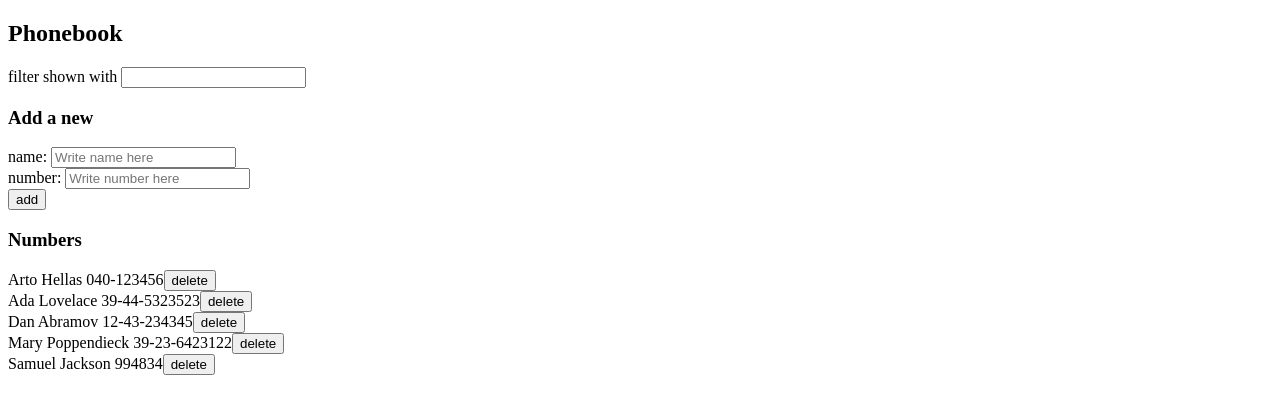
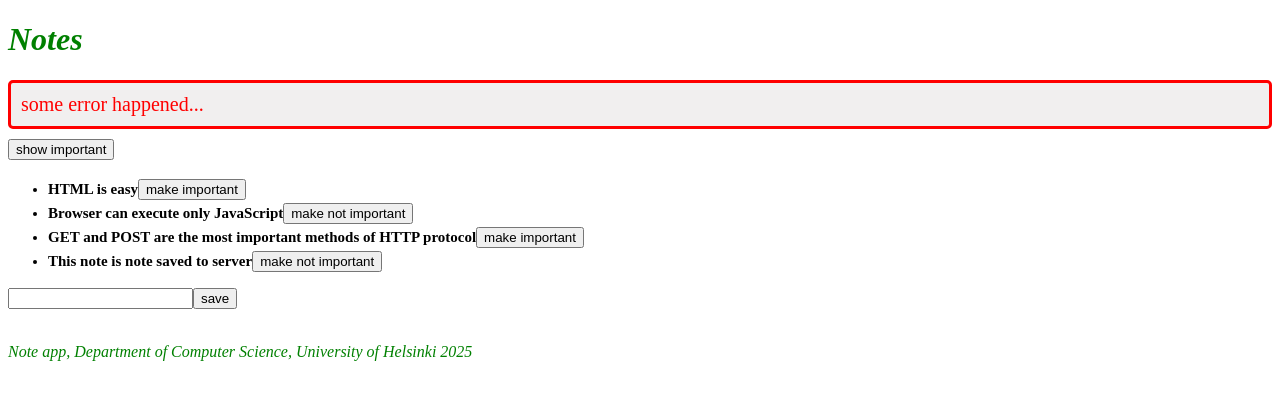
Before and after one commit to Newchxppa/fullstackopen, a React (Vite) app in the folder part2Folder/part2/: page / in a window 1280 px wide. Shown: the top 414 px of the page. Built offline with nearby package versions, Linux system fonts and the light colour scheme; data requests are answered from the project's data file.

Commit message:
Added style and improved error message

```diff
--- a/part2Folder/part2/db.json
+++ b/part2Folder/part2/db.json
@@ -19,11 +19,23 @@
       "name": "Mary Poppendieck",
       "number": "39-23-6423122",
       "id": "4"
+    }
+  ],
+  "notes": [
+    {
+      "id": "1",
+      "content": "HTML is easy",
+      "important": false
     },
     {
-      "name": "Samuel Jackson",
-      "number": "994834",
-      "id": "Mc3OATdqG8s"
+      "id": "2",
+      "content": "Browser can execute only JavaScript",
+      "important": true
+    },
+    {
+      "id": "3",
+      "content": "GET and POST are the most important methods of HTTP protocol",
+      "important": false
     }
   ],
   "$schema": "./node_modules/json-server/schema.json"
--- a/part2Folder/part2/src/App.jsx
+++ b/part2Folder/part2/src/App.jsx
@@ -1,98 +1,94 @@
 import { useState, useEffect } from 'react'
-import Persons from './components/Persons'
-import PersonForm from './components/PersonForm'
-import Filter from './components/Filter'
-import peopleService from './services/people'
+import Footer from './components/Footer'
+import Note from './components/Note'
+import noteService from './services/notes'
+import Notification from './components/Notification'
 
 const App = () => {
-  const [persons, setPersons] = useState([])
-  const [newName, setNewName] = useState('')
-  const [newNumber, setNewNumber] = useState('')
-  const [searchName, setSearchName] = useState('')
+  const [notes, setNotes] = useState(null)
+  const [newNote, setNewNote] = useState('')
+  const [showAll, setShowAll] = useState(true)
+  const [errorMessage, setErrorMessage] = useState('some error happened...')
+
+   useEffect(() =>{
+    noteService
+      .getAll()
+      .then(initialNotes => {
+        setNotes(initialNotes)
+      })
+  }, [])
+
+  if(!notes){
+    return null;
+  }
+
+  const toggleImportanceOf = id => {
+    const note = notes.find(n => n.id === id);
+    const changedNote = {...note, important: !note.important}
+
+   noteService
+    .update(id, changedNote)
+    .then(returnedNote => {
+      setNotes(notes.map(note => note.id === id ? returnedNote : note))
+    })
+    .catch(error => {
+      setErrorMessage(
+        `Note '${note.content}' was already removed from server`
+      )
+      setTimeout(() => {
+        setErrorMessage(null)
+      }, 5000)
+      setNotes(notes.filter(n => n.id !== id))
+    })
+
+    console.log(`importance of ${id} needs to be toggled`);
+  }
 
 
-  const hook = () => {
-    peopleService
-      .getAll()
-      .then(initialPeople => {
-        setPersons(initialPeople)
-      })
-  }
-  useEffect(hook, [])
 
 
-  const addInfo = (event) => {
+  const addNote = (event) => {
     event.preventDefault()
-    const personToAdd = {
-      name: newName,
-      number: newNumber
+    const noteObject = {
+      content: newNote,
+      important: Math.random() > 0.5,
     }
-    const list = persons.filter(person => {
-      return person.name.toLowerCase() === personToAdd.name.toLowerCase()
-    })
-    if(list.length != 0){
-      if(window.confirm(`${personToAdd.name} is already added to phonebook, replace the old number with a new one?`)){
 
-      const findPerson = persons.find(person => person.name === personToAdd.name);
+    noteService
+      .create(noteObject)
+      .then(returnedNote => {
+        setNotes(notes.concat(returnedNote))
+        setNewNote('')
+      })
 
-      const changeInfo = {...findPerson, number: personToAdd.number}
 
-      const updatePeople = persons.map(person => person.name === personToAdd.name ? changeInfo : person)
-
-      peopleService
-        .update(findPerson.id, personToAdd)
-        .then(person => {
-          setPersons(updatePeople)
-          setNewName('')
-          setNewNumber('')
-        })
-      }
-      else{
-        alert("Please change name.")
-      }
-    }
-    else{
-      peopleService
-        .create(personToAdd)
-        .then(person => {
-          setPersons(persons.concat(person))
-          setNewName('')
-          setNewNumber('')
-        })
-
-    }
   }
 
-  const handleNameChange = (event) => {
-    setNewName(event.target.value);
-  }
-  const handlePhoneChange = (event) => {
-    setNewNumber(event.target.value)
-  }
-  const filterName = (event) => {
-    setSearchName(event.target.value)
+  const handleNoteChannge = (event) => {
+    setNewNote(event.target.value)
   }
 
-  const deletePerson = (person) => {
-    if(window.confirm(`Are you sure you want to delete ${person.name}`)){
-      peopleService.remove(person.id)
-      location.reload();
-    }
-  }
+  const notesToShow = showAll ? notes : notes.filter(note => note.important);
+
 
 
   return (
     <div>
-      <h2>Phonebook</h2>
-
-      <Filter value={searchName} people={persons} filter={filterName} />
-
-      <h3>Add a new</h3>
-
-      <PersonForm submit={addInfo} valueName={newName} changeName={handleNameChange} valueNum={newNumber} changeNum={handlePhoneChange} />
-
-      <h3>Numbers</h3>
-      <Persons persons={persons} deletePerson={deletePerson} />
+      <h1>Notes</h1>
+      <Notification message={errorMessage} />
+      <button onClick={() => setShowAll(!showAll)}>
+        show {showAll ? 'important' : 'all'}
+      </button>
+      <ul>
+        {notesToShow.map(note =>
+          <Note key={note.id} note={note} toggleImportance={() => toggleImportanceOf(note.id)} />
+        )}
+      </ul>
+      <form onSubmit={addNote}>
+        <input value={newNote} onChange={handleNoteChannge} />
+        <button type="submit">save</button>
+      </form>
+    <Footer />
     </div>
 
   )
--- /dev/null
+++ b/part2Folder/part2/src/components/Footer.jsx
@@ -0,0 +1,17 @@
+const Footer = () => {
+  const footerStyle = {
+    color: 'green',
+    fontStyle: 'italic'
+  }
+
+  return (
+    <div style={footerStyle}>
+      <br />
+      <p>
+        Note app, Department of Computer Science, University of Helsinki 2025
+      </p>
+    </div>
+  )
+}
+
+export default Footer
--- a/part2Folder/part2/src/components/Note.jsx
+++ b/part2Folder/part2/src/components/Note.jsx
@@ -2,7 +2,7 @@
   const label = note.important ? 'make not important' : 'make important'
 
   return (
-    <li>
+    <li className="note">
       {note.content}
       <button onClick={toggleImportance}>{label}</button>
     </li>
--- /dev/null
+++ b/part2Folder/part2/src/components/Notification.jsx
@@ -0,0 +1,13 @@
+const Notification = ( { message } ) => {
+  if (message === null){
+    return null;
+  }
+
+  return (
+    <div className="error">
+      {message}
+    </div>
+  )
+}
+
+export default Notification
--- /dev/null
+++ b/part2Folder/part2/src/index.css
@@ -0,0 +1,20 @@
+h1 {
+  color: green;
+  font-style: italic;
+}
+
+.note {
+  padding-top: 3px;
+  font-size: 15px;
+  font-weight: bold;
+}
+
+.error {
+  color: red;
+  background: rgb(241, 239, 239);
+  font-size: 20px;
+  border-style: solid;
+  border-radius: 5px;
+  padding: 10px;
+  margin-bottom: 10px;
+}
--- a/part2Folder/part2/src/main.jsx
+++ b/part2Folder/part2/src/main.jsx
@@ -1,5 +1,6 @@
 import ReactDOM from 'react-dom/client'
 import App from './App'
+import './index.css'
 
 
 ReactDOM.createRoot(document.getElementById("root")).render(<App />)
```
